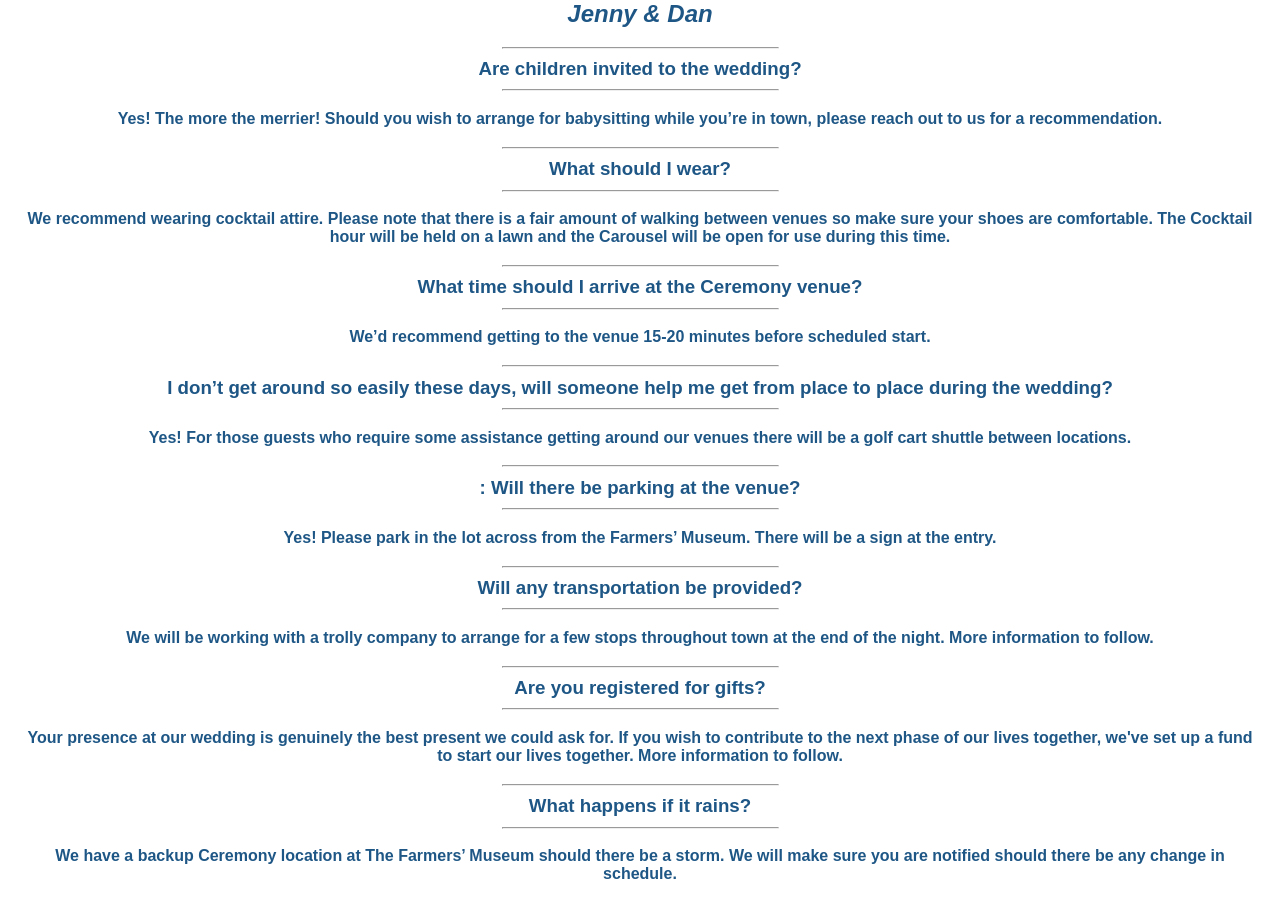
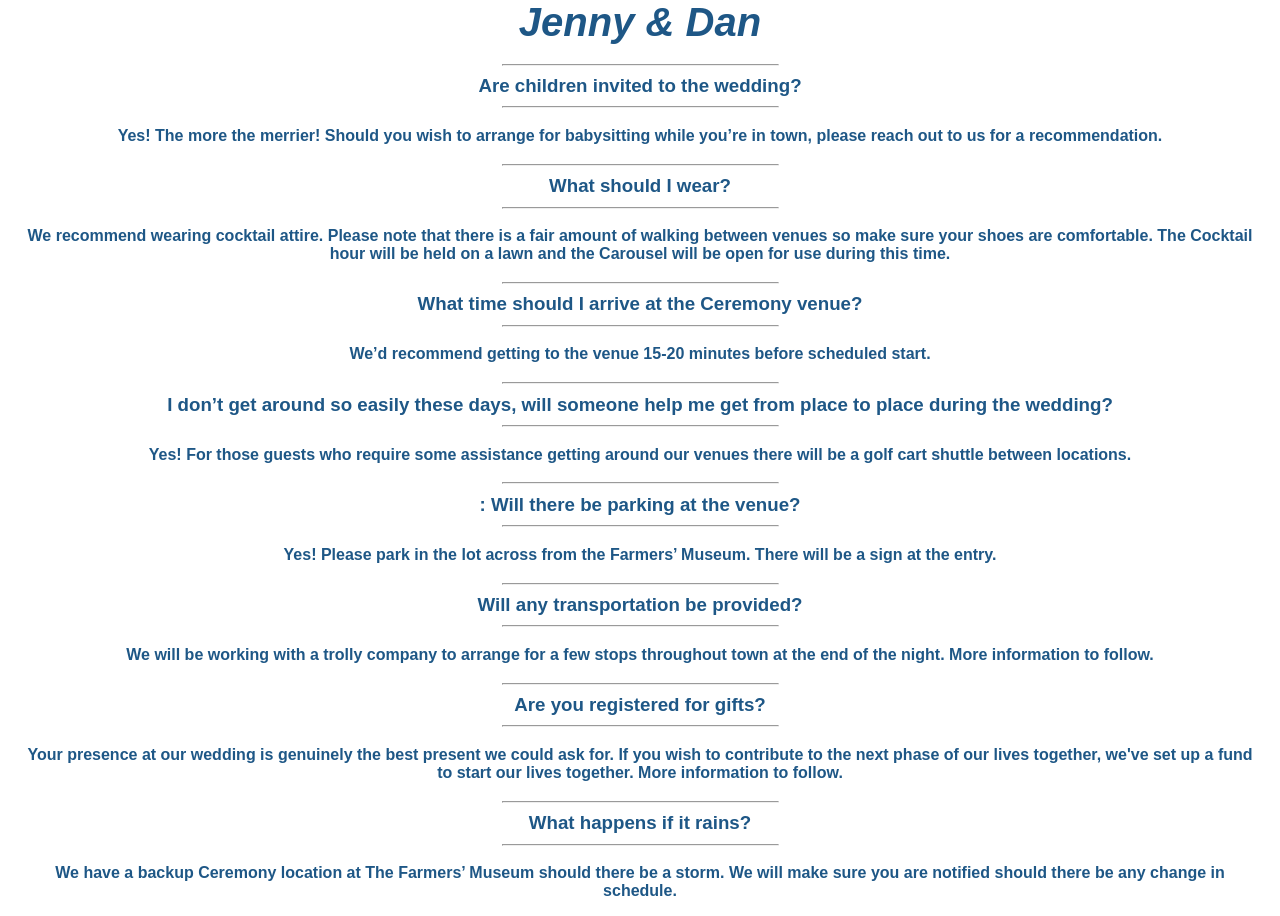
Before and after one commit to danomoseley/jennydan, a SvelteKit app: page /faq in a window 1280 px wide. Built offline with nearby package versions, Linux system fonts and the light colour scheme.

Commit message:
Header text bigger

```diff
--- a/src/routes/styles.css
+++ b/src/routes/styles.css
@@ -36,7 +36,7 @@ a {
   align-items: center;
   font-family: 'Bodoni Moda Variable', sans-serif;
   font-style: italic;
-  font-size: 1.5em;
+  font-size: 2.5em;
   font-weight: 550;
   color: rgb(30,87,134);
 }
```
